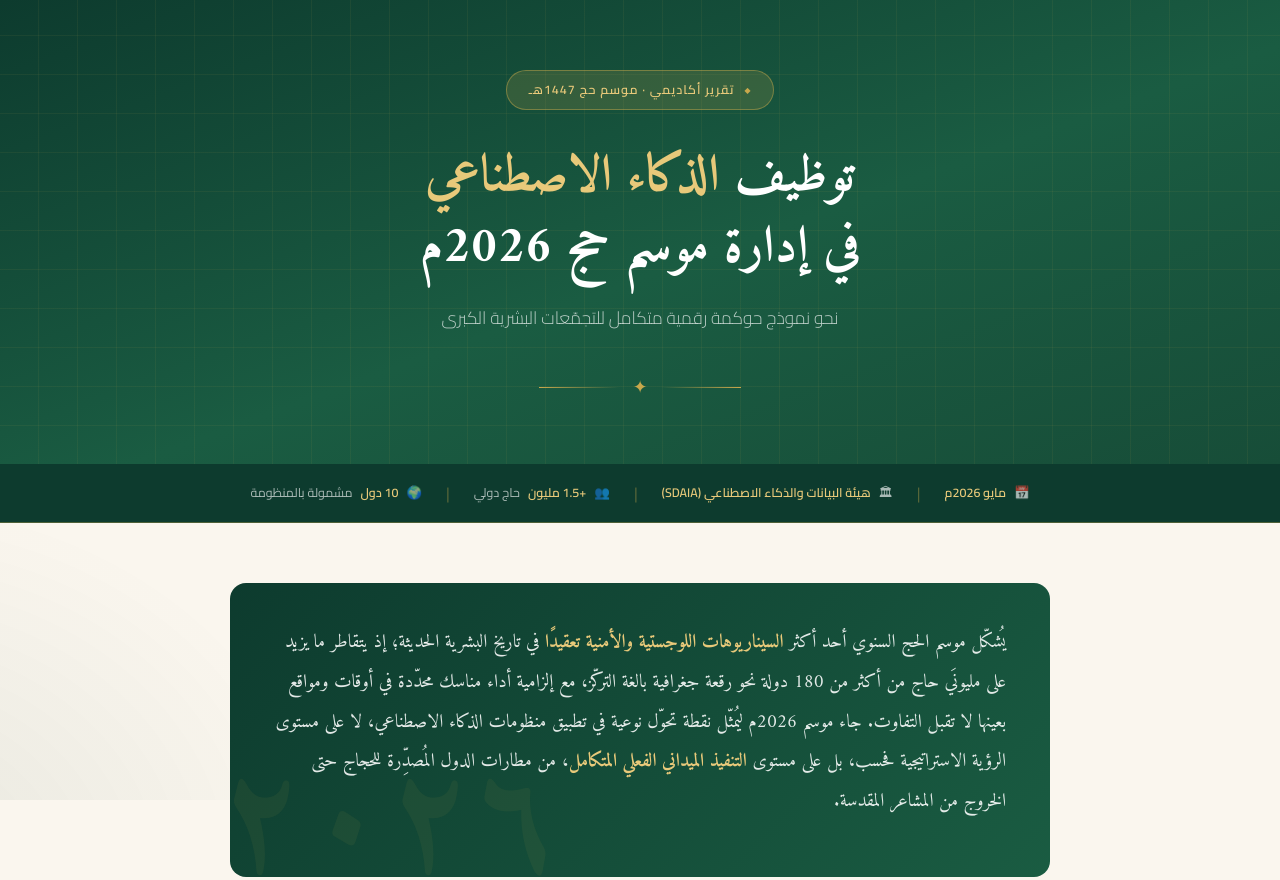
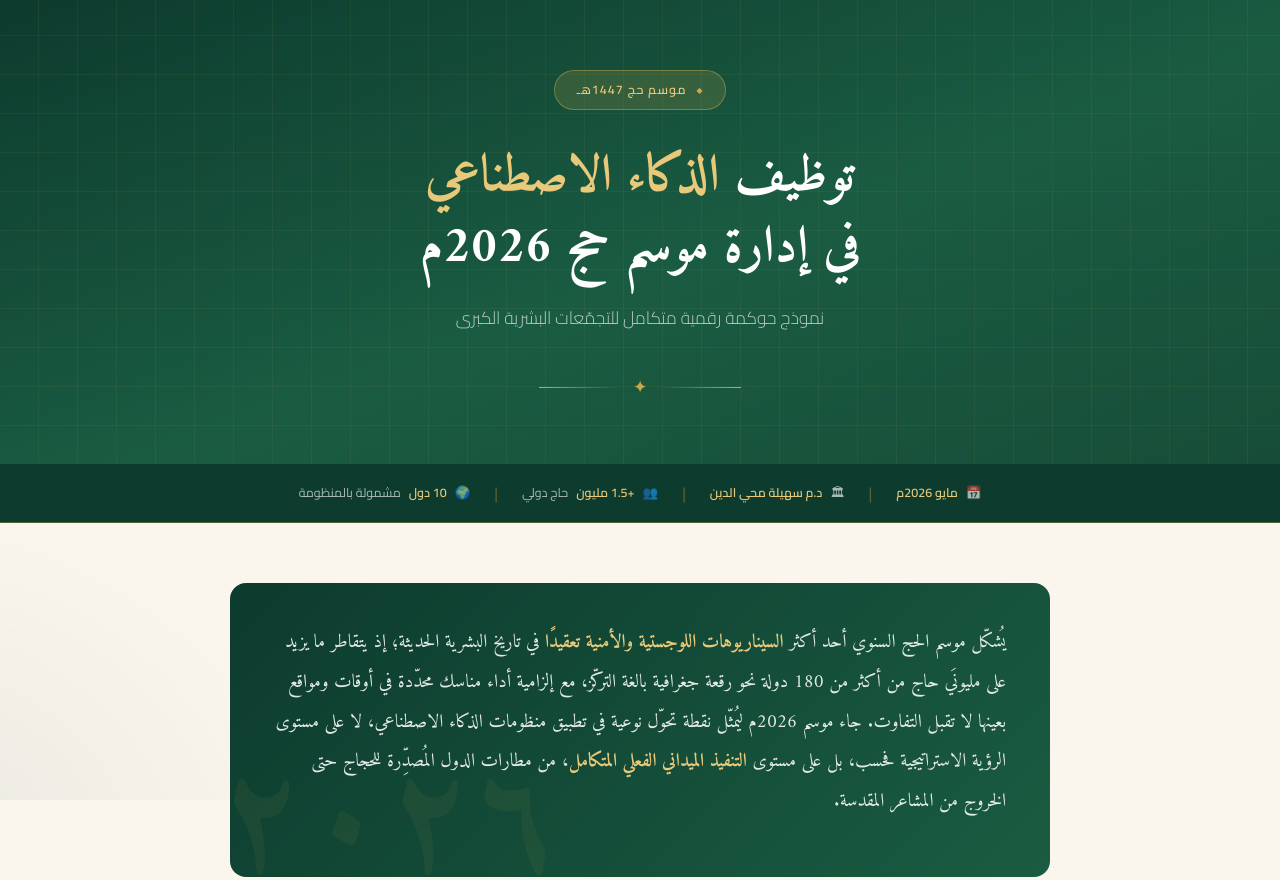
Before and after one commit to Suhaila22/HajPost, a plain HTML site: page index.html in a window 1280 px wide. Shown: the top 880 px of the page. Drawn offline with Linux system fonts and the light colour scheme.

Commit message:
Update index.html

```diff
--- a/index.html
+++ b/index.html
@@ -669,12 +669,12 @@
 <!-- ══ HEADER ══ -->
 <header>
   <div class="header-inner">
-    <div class="header-badge">تقرير أكاديمي · موسم حج 1447هـ</div>
+    <div class="header-badge"> موسم حج 1447هـ</div>
     <h1>
       توظيف <span>الذكاء الاصطناعي</span><br/>في إدارة موسم حج 2026م
     </h1>
     <p class="header-subtitle">
-      نحو نموذج حوكمة رقمية متكامل للتجمّعات البشرية الكبرى
+       نموذج حوكمة رقمية متكامل للتجمّعات البشرية الكبرى
     </p>
     <div class="header-divider">
       <span></span>
@@ -689,7 +689,7 @@
   <div class="meta-bar-inner">
     <div class="meta-item">📅 <strong>مايو 2026م</strong></div>
     <div class="meta-sep">|</div>
-    <div class="meta-item">🏛 <strong>هيئة البيانات والذكاء الاصطناعي (SDAIA)</strong></div>
+    <div class="meta-item">🏛 <strong>د.م سهيلة محي الدين </strong></div>
     <div class="meta-sep">|</div>
     <div class="meta-item">👥 <strong>+1.5 مليون</strong> حاج دولي</div>
     <div class="meta-sep">|</div>
@@ -986,7 +986,7 @@
       هيئة البيانات والذكاء الاصطناعي السعودية (SDAIA) · وكالة الأنباء السعودية (واس) · وزارة الداخلية السعودية<br/>
       العربية · الشرق الأوسط · Arab News · Travel and Tour World<br/>
       دراسة Heliyon/ScienceDirect: "Reducing traffic congestion in Makkah during Hajj through the use of AI technology"<br/>
-      جميع المعلومات موثّقة بمصادرها الرسمية · مايو 2026م
+      كل الارقام تقريبية حسب تحديثات المواقع الاخبارية · مايو 2026م
     </p>
   </div>
 </footer>
```
